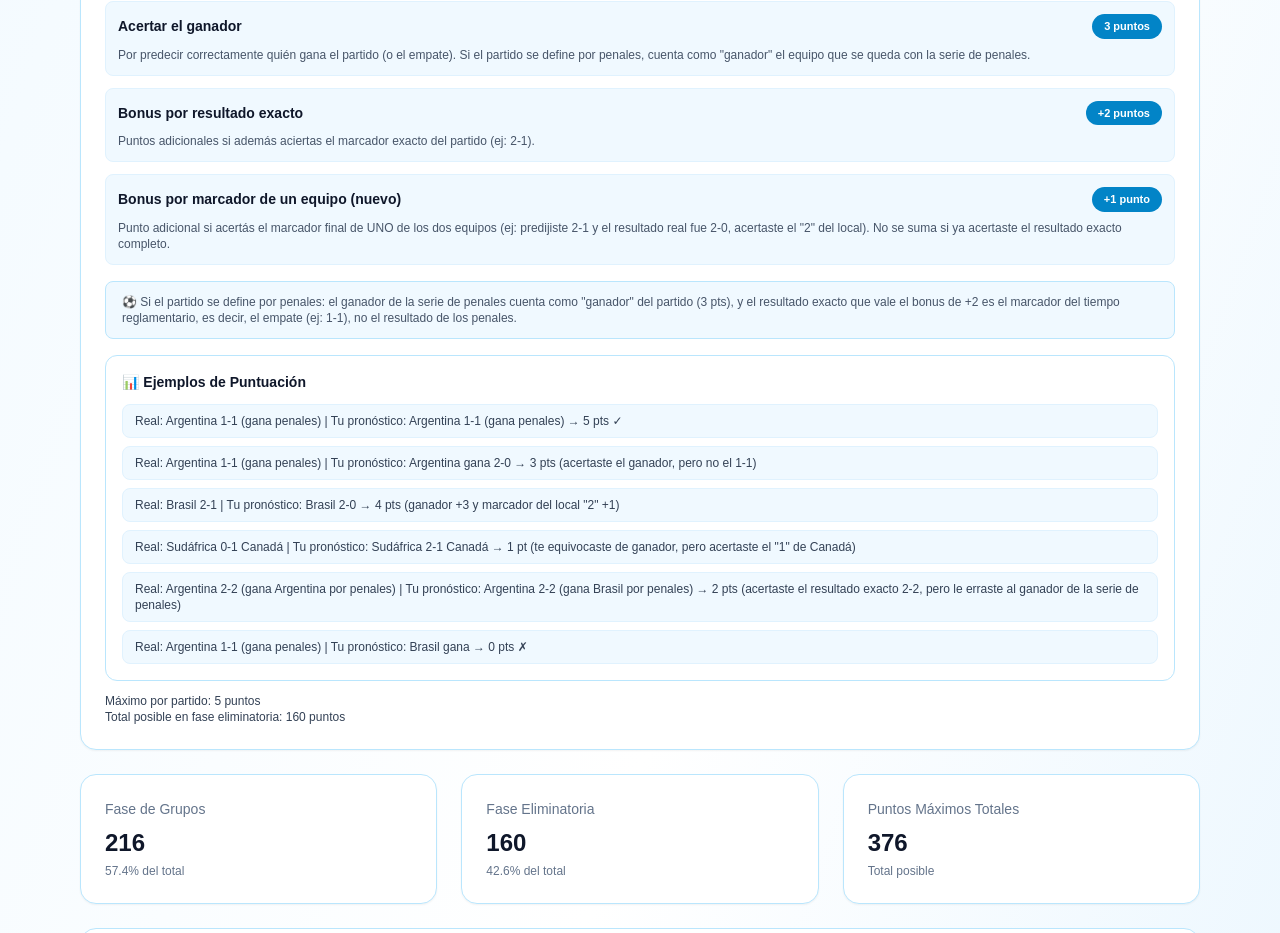
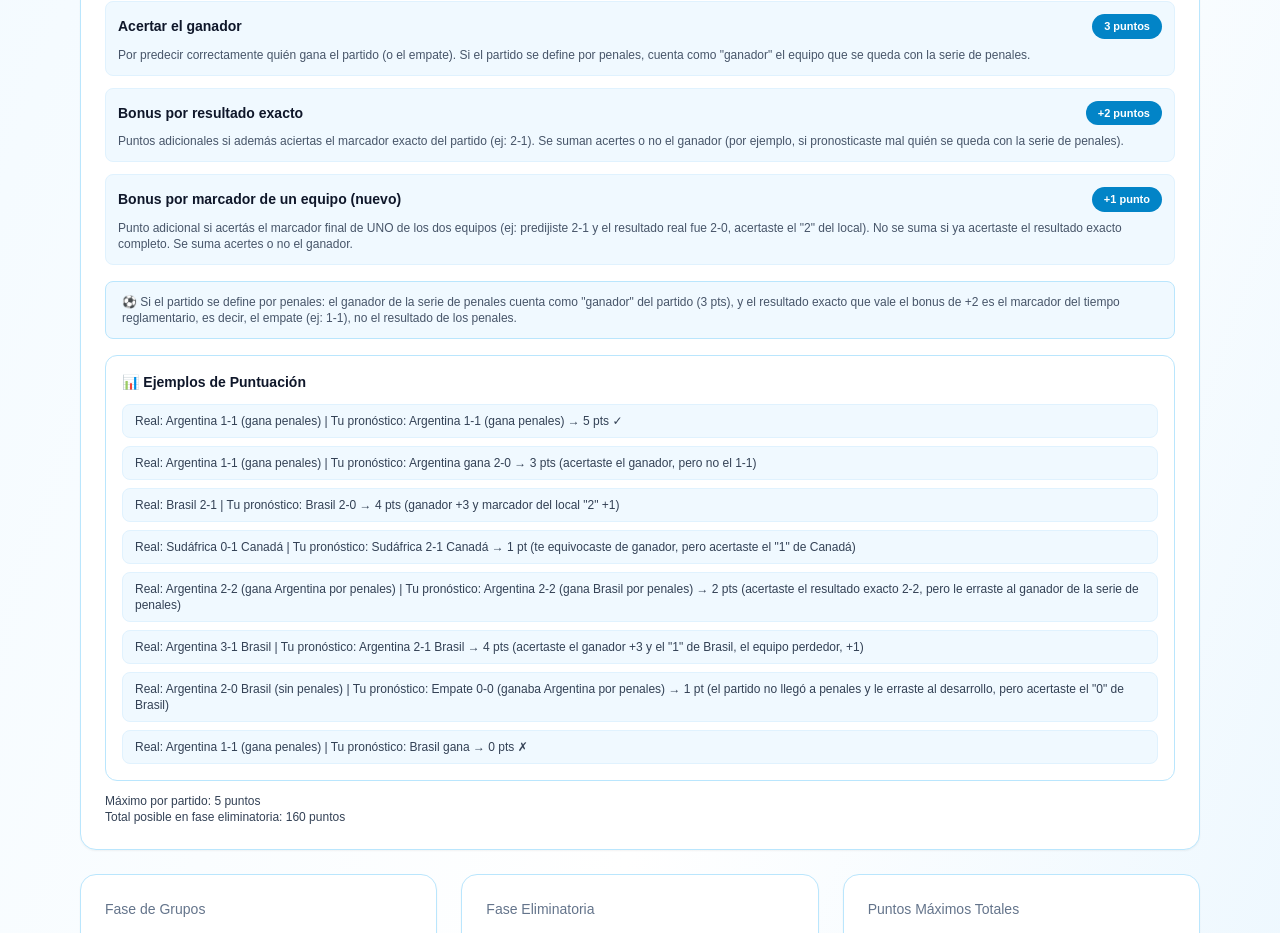
Before and after one commit to Sebitash/prode-off-topic-mundial-2026, a Next.js app in the folder frontend/: page /rules in a window 1280 px wide. Shown: the part 1040-1973 px from the top of the page. Built offline with nearby package versions, Linux system fonts and the light colour scheme; no server answers.

Commit message:
mas reglas

```diff
--- a/frontend/app/dashboard/rules/page.tsx
+++ b/frontend/app/dashboard/rules/page.tsx
@@ -26,12 +26,12 @@ const knockoutScoring = [
   {
     label: 'Bonus por resultado exacto',
     points: '+2 puntos',
-    detail: 'Puntos adicionales si además acertás el marcador exacto del partido (ej: 2-1).',
+    detail: 'Puntos adicionales si además acertás el marcador exacto del partido (ej: 2-1). Se suman acertes o no el ganador (por ejemplo, si pronosticaste mal quién se queda con la serie de penales).',
   },
   {
     label: 'Bonus por marcador de un equipo (nuevo)',
     points: '+1 punto',
-    detail: 'Punto adicional si acertás el marcador final de UNO de los dos equipos (ej: predijiste 2-1 y el resultado real fue 2-0, acertaste el "2" del local). No se suma si ya acertaste el resultado exacto completo.',
+    detail: 'Punto adicional si acertás el marcador final de UNO de los dos equipos (ej: predijiste 2-1 y el resultado real fue 2-0, acertaste el "2" del local). No se suma si ya acertaste el resultado exacto completo. Se suma acertes o no el ganador.',
   },
 ]
 
@@ -47,6 +47,8 @@ const knockoutScoringExamples = [
   'Real: Brasil 2-1 | Tu pronóstico: Brasil 2-0 → 4 pts (ganador +3 y marcador del local "2" +1)',
   'Real: Sudáfrica 0-1 Canadá | Tu pronóstico: Sudáfrica 2-1 Canadá → 1 pt (te equivocaste de ganador, pero acertaste el "1" de Canadá)',
   'Real: Argentina 2-2 (gana Argentina por penales) | Tu pronóstico: Argentina 2-2 (gana Brasil por penales) → 2 pts (acertaste el resultado exacto 2-2, pero le erraste al ganador de la serie de penales)',
+  'Real: Argentina 3-1 Brasil | Tu pronóstico: Argentina 2-1 Brasil → 4 pts (acertaste el ganador +3 y el "1" de Brasil, el equipo perdedor, +1)',
+  'Real: Argentina 2-0 Brasil (sin penales) | Tu pronóstico: Empate 0-0 (ganaba Argentina por penales) → 1 pt (el partido no llegó a penales y le erraste al desarrollo, pero acertaste el "0" de Brasil)',
   'Real: Argentina 1-1 (gana penales) | Tu pronóstico: Brasil gana → 0 pts ✗',
 ]
 
--- a/frontend/app/rules/page.tsx
+++ b/frontend/app/rules/page.tsx
@@ -26,12 +26,12 @@ const knockoutScoring = [
   {
     label: 'Bonus por resultado exacto',
     points: '+2 puntos',
-    detail: 'Puntos adicionales si además aciertas el marcador exacto del partido (ej: 2-1).',
+    detail: 'Puntos adicionales si además aciertas el marcador exacto del partido (ej: 2-1). Se suman acertes o no el ganador (por ejemplo, si pronosticaste mal quién se queda con la serie de penales).',
   },
   {
     label: 'Bonus por marcador de un equipo (nuevo)',
     points: '+1 punto',
-    detail: 'Punto adicional si acertás el marcador final de UNO de los dos equipos (ej: predijiste 2-1 y el resultado real fue 2-0, acertaste el "2" del local). No se suma si ya acertaste el resultado exacto completo.',
+    detail: 'Punto adicional si acertás el marcador final de UNO de los dos equipos (ej: predijiste 2-1 y el resultado real fue 2-0, acertaste el "2" del local). No se suma si ya acertaste el resultado exacto completo. Se suma acertes o no el ganador.',
   },
 ]
 
@@ -47,6 +47,8 @@ const knockoutScoringExamples = [
   'Real: Brasil 2-1 | Tu pronóstico: Brasil 2-0 → 4 pts (ganador +3 y marcador del local "2" +1)',
   'Real: Sudáfrica 0-1 Canadá | Tu pronóstico: Sudáfrica 2-1 Canadá → 1 pt (te equivocaste de ganador, pero acertaste el "1" de Canadá)',
   'Real: Argentina 2-2 (gana Argentina por penales) | Tu pronóstico: Argentina 2-2 (gana Brasil por penales) → 2 pts (acertaste el resultado exacto 2-2, pero le erraste al ganador de la serie de penales)',
+  'Real: Argentina 3-1 Brasil | Tu pronóstico: Argentina 2-1 Brasil → 4 pts (acertaste el ganador +3 y el "1" de Brasil, el equipo perdedor, +1)',
+  'Real: Argentina 2-0 Brasil (sin penales) | Tu pronóstico: Empate 0-0 (ganaba Argentina por penales) → 1 pt (el partido no llegó a penales y le erraste al desarrollo, pero acertaste el "0" de Brasil)',
   'Real: Argentina 1-1 (gana penales) | Tu pronóstico: Brasil gana → 0 pts ✗',
 ]
 
```
